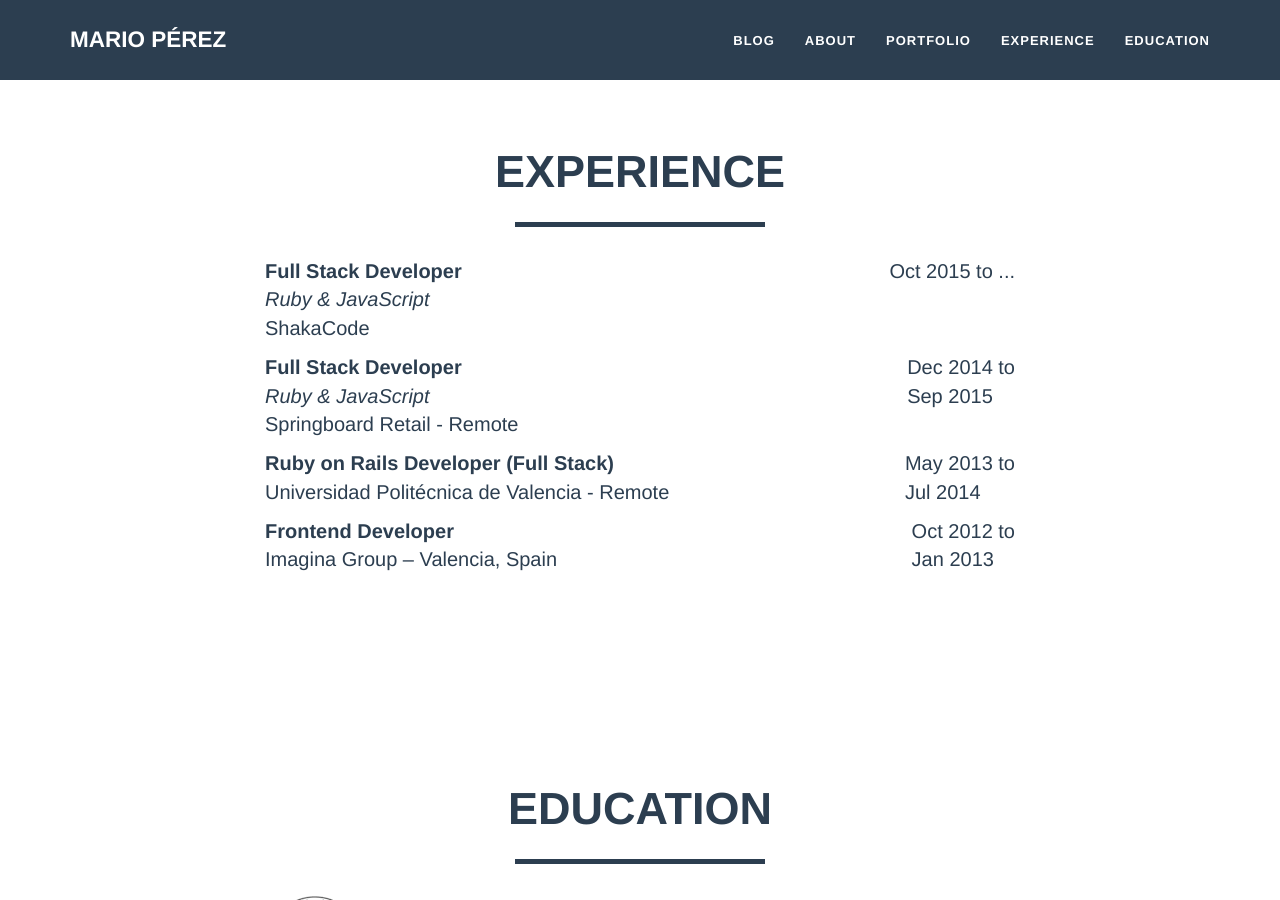
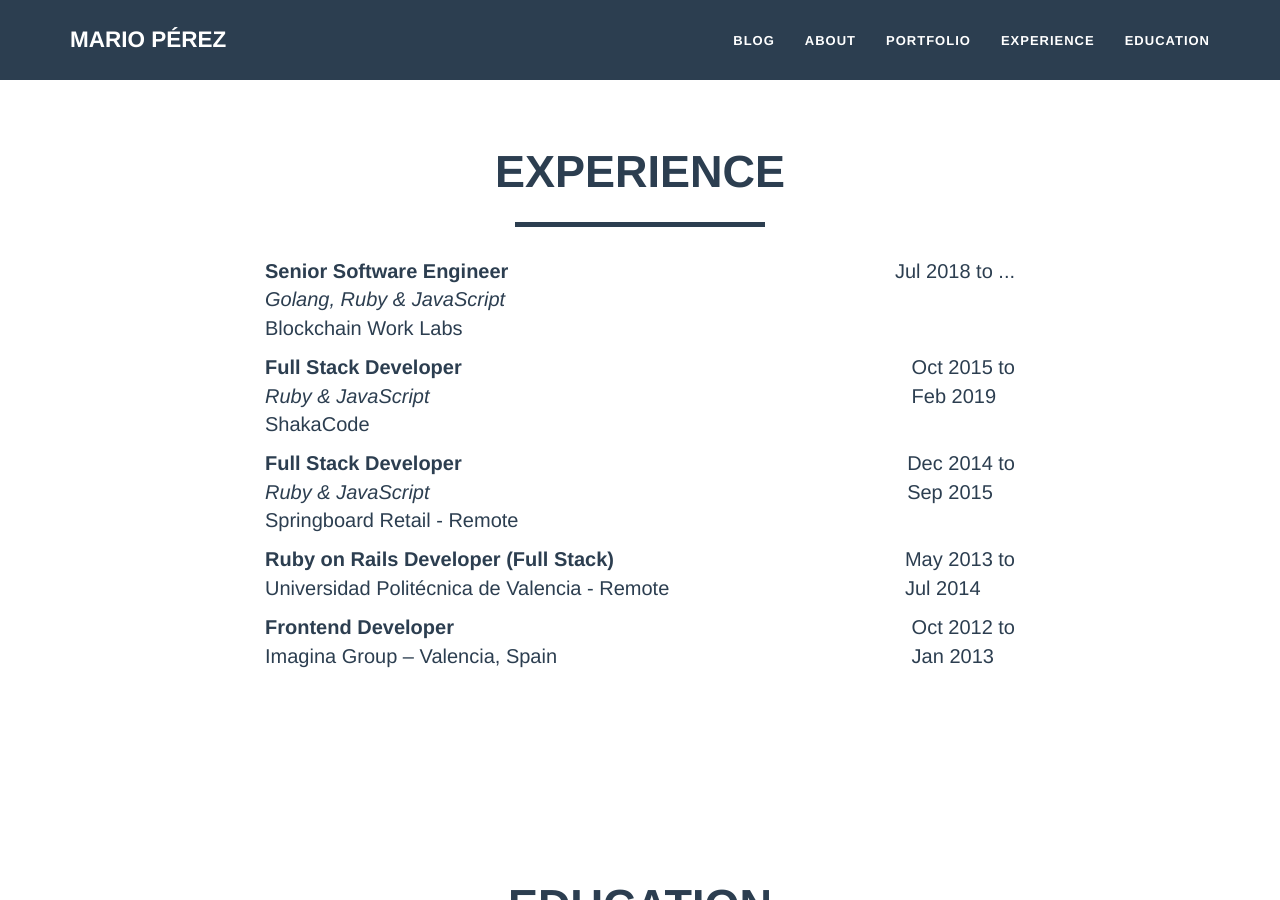
Before and after one commit to mapreal19/mapreal19.github.io, a Jekyll site: the page built from index.html, in a window 1280 px wide and 900 px high, scrolled down 2266 px. Built offline with Jekyll 4.4.1, drawn with Linux system fonts in a browser that asks for light colours.

Commit message:
Updates experience

```diff
--- a/index.html
+++ b/index.html
@@ -34,6 +34,25 @@ layout: default
         <div class="row">
           <div class="col-lg-9">
             <p>
+              <strong>Senior Software Engineer</strong>
+              <br>
+              <i>Golang, Ruby & JavaScript</i>
+              <br>
+              Blockchain Work Labs
+            </p>
+          </div>
+          <div class="col-lg-3">
+            <p class="pull-right">Jul 2018 to ...</p>
+          </div>
+        </div>
+      </div>
+    </div>
+
+    <div class="row">
+      <div class="col-lg-8 col-lg-offset-2">
+        <div class="row">
+          <div class="col-lg-9">
+            <p>
               <strong>Full Stack Developer</strong>
               <br>
               <i>Ruby & JavaScript</i>
@@ -42,7 +61,7 @@ layout: default
             </p>
           </div>
           <div class="col-lg-3">
-            <p class="pull-right">Oct 2015 to ...</p>
+            <p class="pull-right">Oct 2015 to <br> Feb 2019</p>
           </div>
         </div>
       </div>
```
